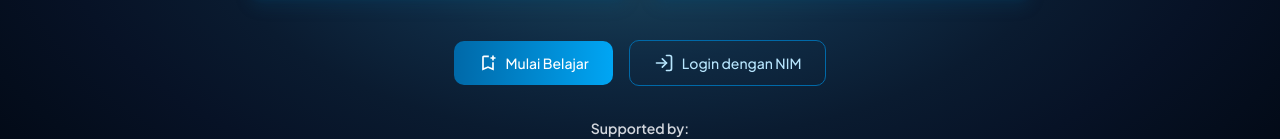
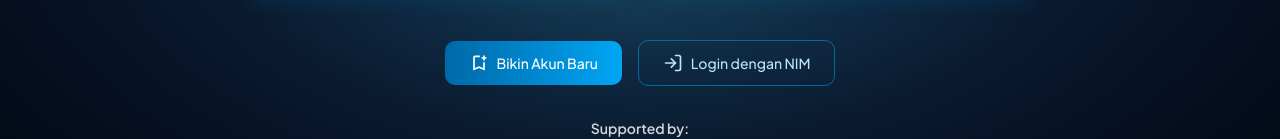
Before and after one commit to airlanggapradana/uploadxam, a Next.js app in the folder client/: page / in a window 1280 px wide. Shown: the part 578-717 px from the top of the page. Built offline with nearby package versions, Linux system fonts and the light colour scheme; what @edgestore/react would draw is missing.

Commit message:
feat: update button text in Hero component for account creation

```diff
--- a/client/src/components/landing-page/Hero.tsx
+++ b/client/src/components/landing-page/Hero.tsx
@@ -79,7 +79,7 @@ const Hero = () => {
             className="flex items-center gap-2 rounded-lg bg-gradient-to-r from-sky-700 to-sky-500 px-6 py-3 text-sm font-medium text-white hover:from-sky-800 hover:to-sky-600"
           >
             <MdOutlineBookmarkAdd className="text-xl" />
-            Mulai Belajar
+            Bikin Akun Baru
           </Link>
           <Link
             href="/auth/login"
```
